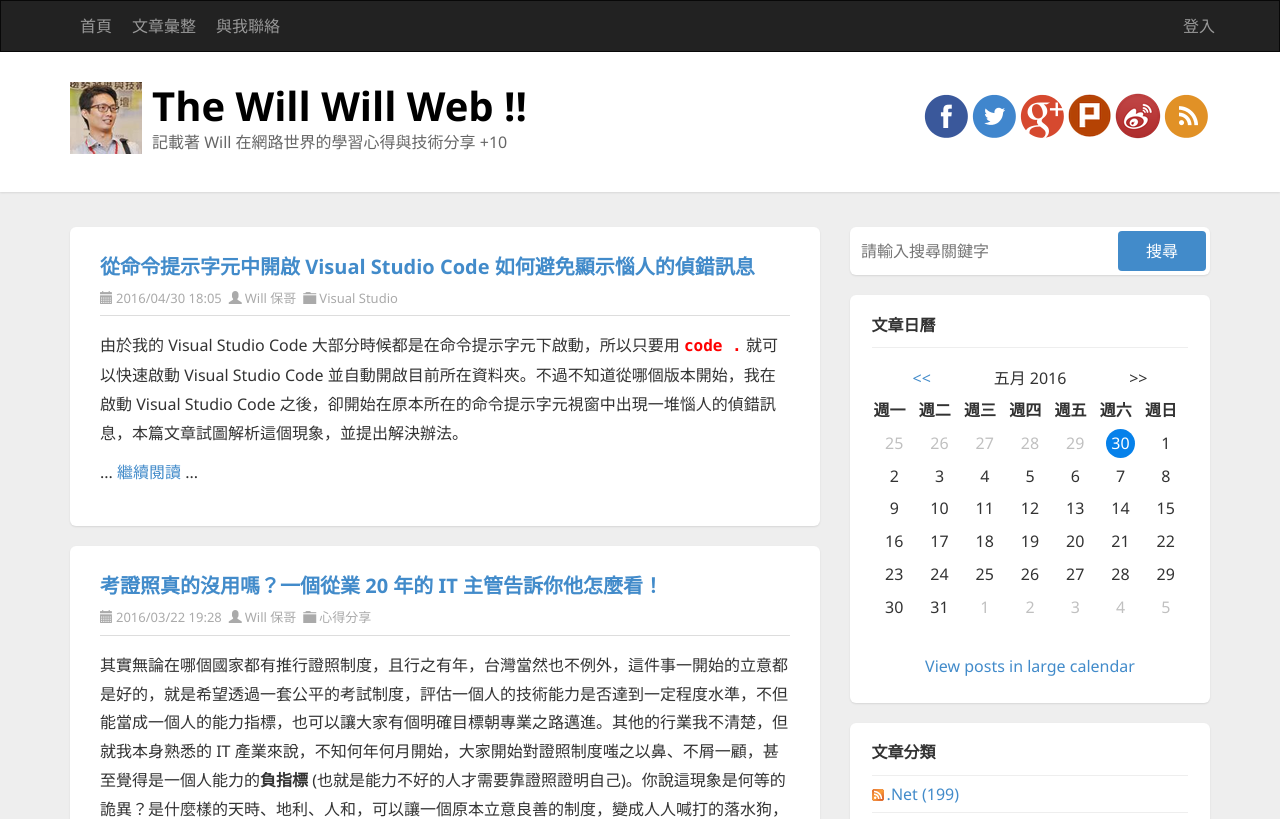
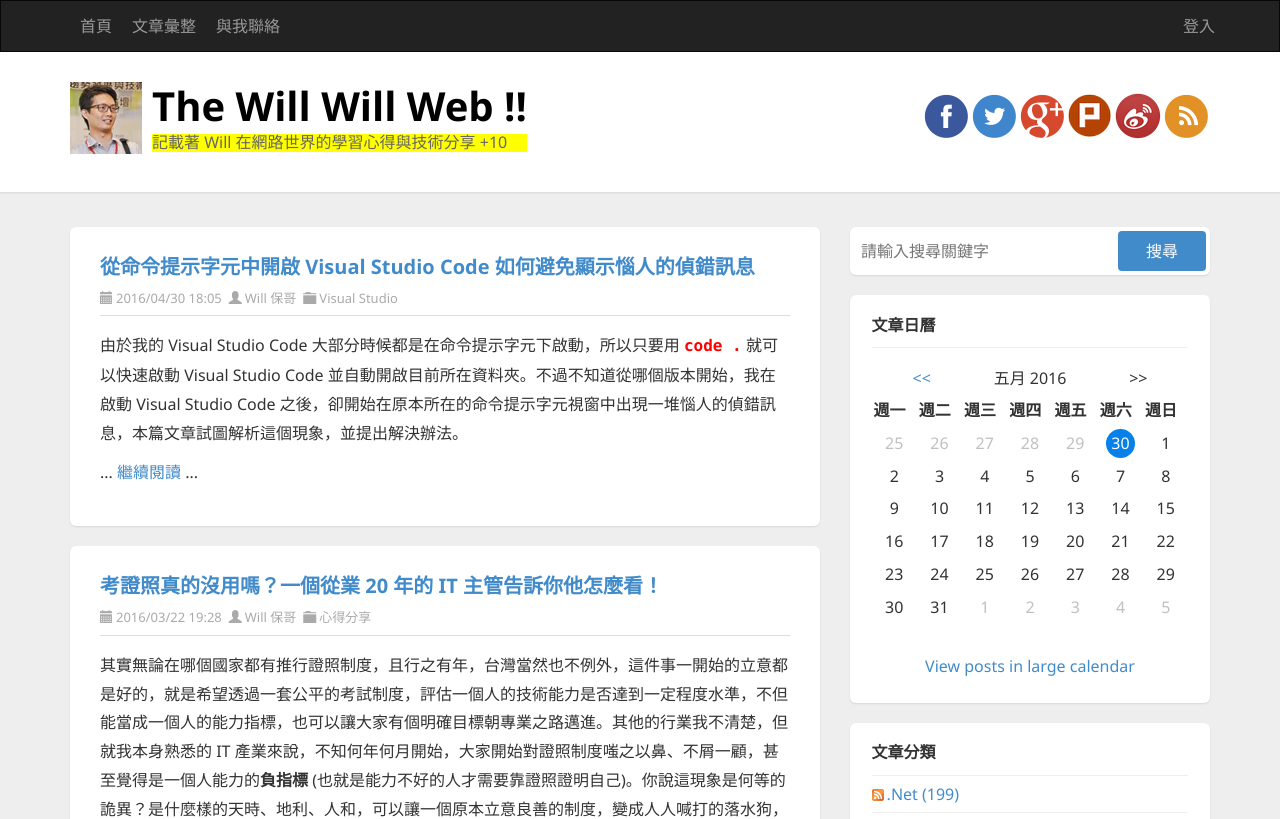
Before and after one commit to doggy8088/demo0813, an Angular app: page / in a window 1280 px wide. Shown: the top 819 px of the page. Built offline with nearby package versions, Linux system fonts and the light colour scheme.

Commit message:
11 練習 Angular 2 屬性型指令的用法：NgStyle 與 NgClass

```diff
--- a/src/app/header/header.component.css
+++ b/src/app/header/header.component.css
@@ -0,0 +1,3 @@
+.subtitle {
+  color: red !important;
+}
--- a/src/app/header/header.component.html
+++ b/src/app/header/header.component.html
@@ -32,7 +32,9 @@
             {{title}}
           </a>
         </h1>
-        <h3 (click)="plusOne($event)">
+        <h3 [ngClass]="{'subtitle': num%2==1}"
+            [ngStyle]="getStyle()"
+            (click)="plusOne($event)">
           {{subtitle}} +{{num}}
         </h3>
       </hgroup>
--- a/src/app/header/header.component.ts
+++ b/src/app/header/header.component.ts
@@ -11,6 +11,7 @@
   titleurl = 'http://blog.miniasp.com/';
 
   subtitle = '記載著 Will 在網路世界的學習心得與技術分享';
+  subtitle_bgcolor = 'yellow';
 
   isSocialIconsHidden = false;
 
@@ -32,4 +33,8 @@
 
   }
 
+  getStyle() {
+    return {'background-color': this.subtitle_bgcolor};
+  }
+
 }
```
